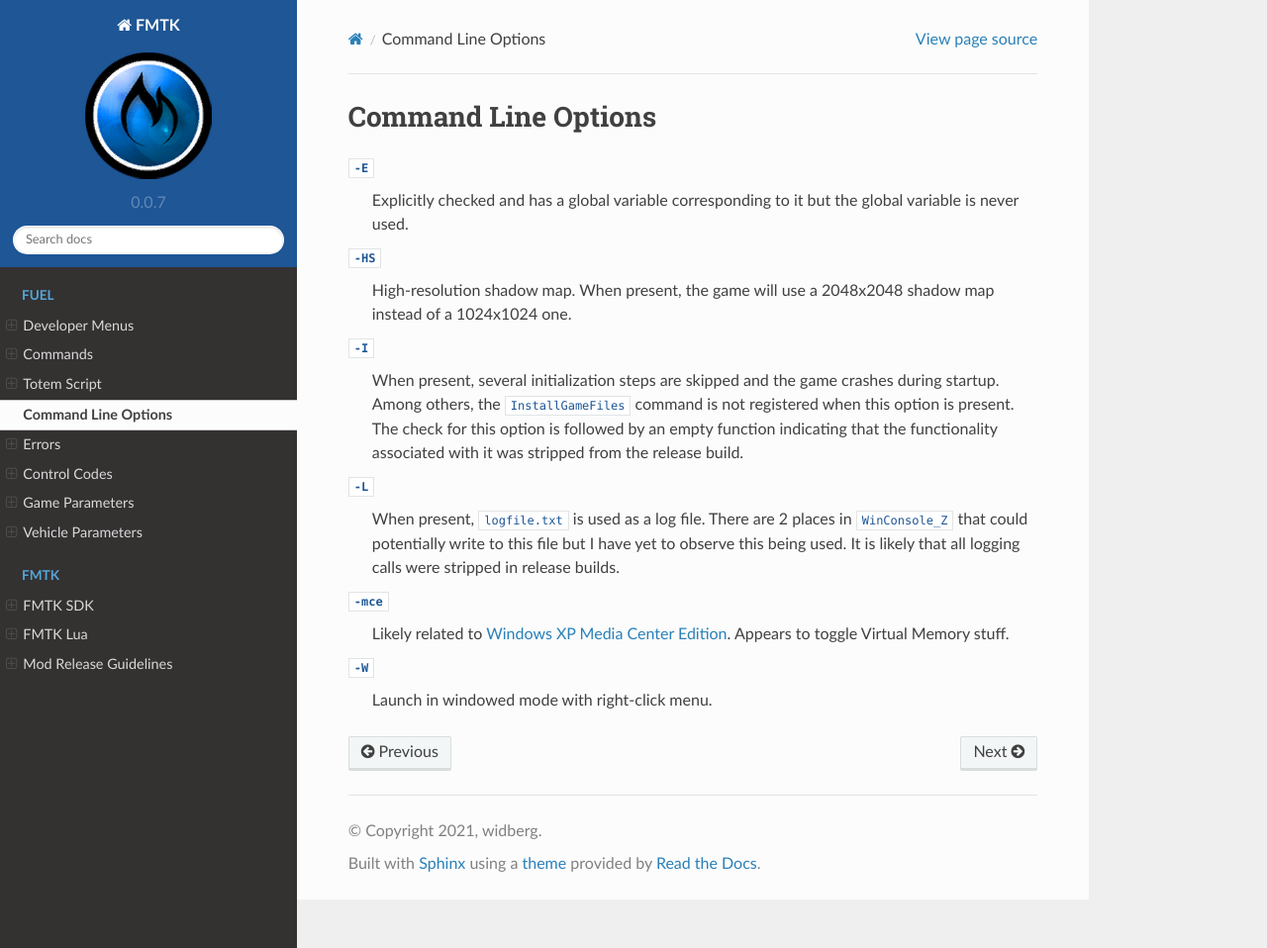
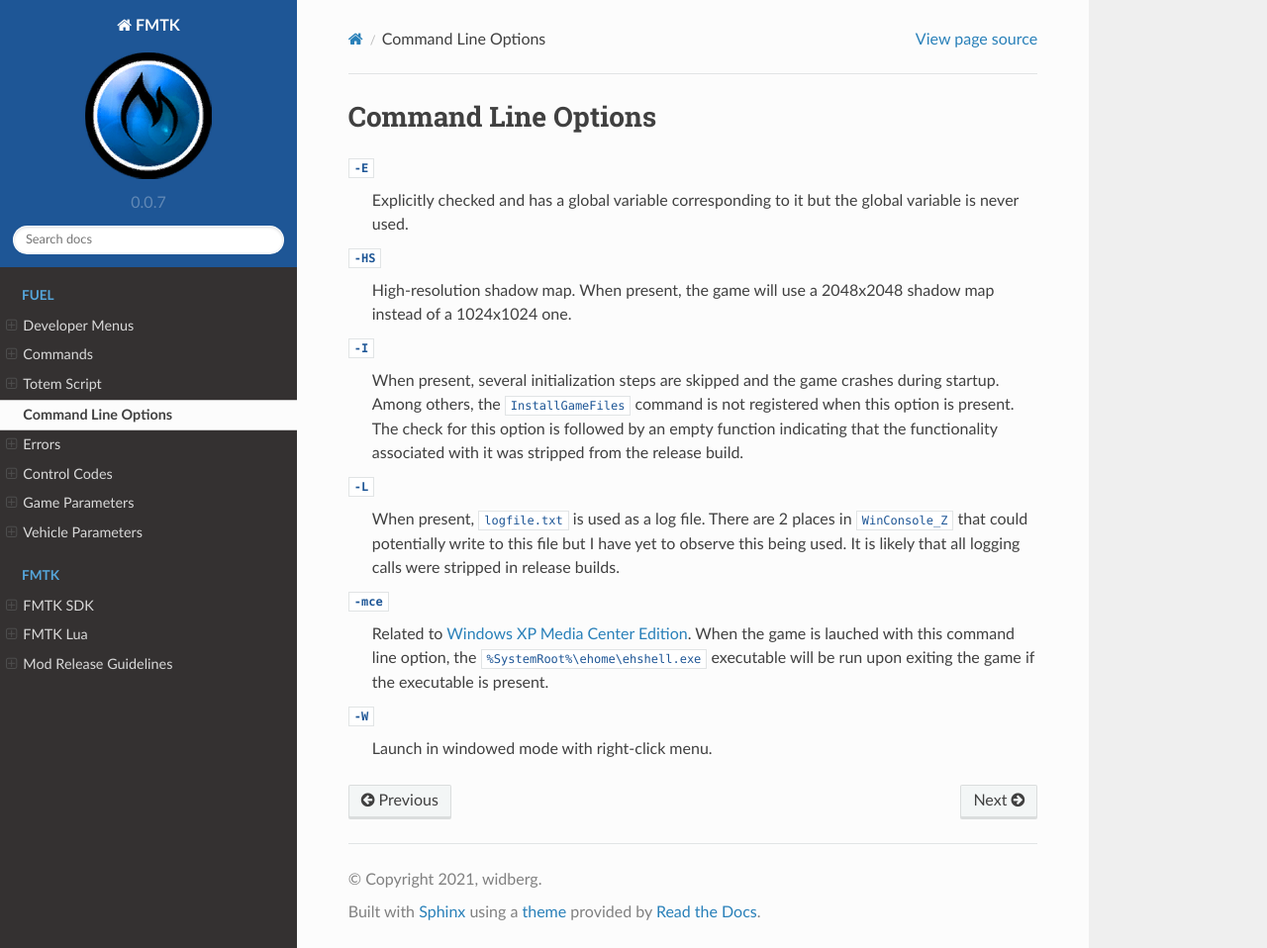
Before and after one commit to widberg/fmtk, a Sphinx documentation site: the page built from docs/source/fuelcommandlineoptions.rst, in a window 1280 px wide and 958 px high. Shown: the whole window at 99% size. Built offline with Sphinx 7.4.7 and the Read the Docs theme 2.0.0, drawn with Linux system fonts in a browser that asks for light colours.

Commit message:
Update -mce command line option docs

```diff
--- a/docs/source/fuelcommandlineoptions.rst
+++ b/docs/source/fuelcommandlineoptions.rst
@@ -16,7 +16,7 @@
      When present, ``logfile.txt`` is used as a log file. There are 2 places in ``WinConsole_Z`` that could potentially write to this file but I have yet to observe this being used. It is likely that all logging calls were stripped in release builds.
 
    ``-mce``
-     Likely related to `Windows XP Media Center Edition <https://en.wikipedia.org/wiki/Windows_XP_Media_Center_Edition>`_. Appears to toggle Virtual Memory stuff.
+     Related to `Windows XP Media Center Edition <https://en.wikipedia.org/wiki/Windows_XP_Media_Center_Edition>`_. When the game is lauched with this command line option, the ``%SystemRoot%\ehome\ehshell.exe`` executable will be run upon exiting the game if the executable is present.
 
    ``-W``
      Launch in windowed mode with right-click menu.
```
